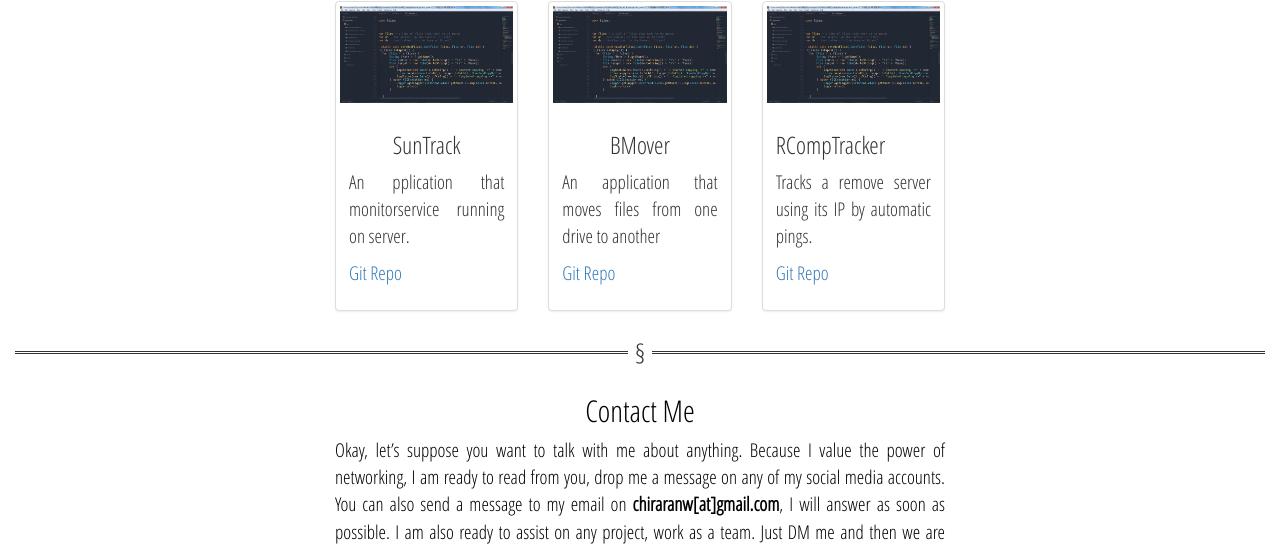
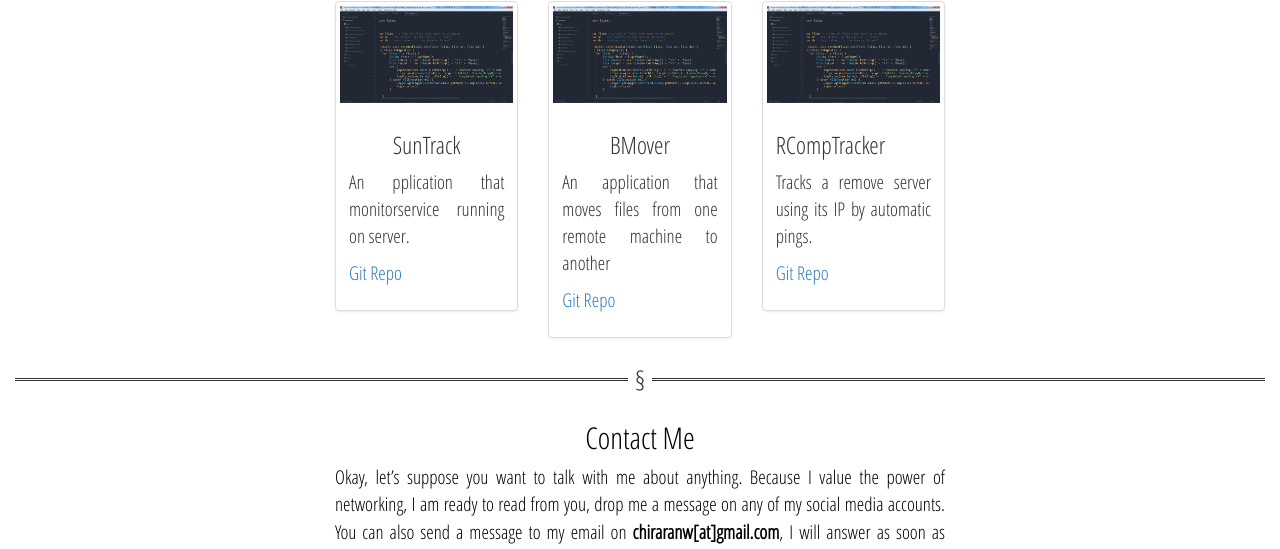
Before and after one commit to chiraranw/chiraranw.github.io, a plain HTML site: page index.html in a window 1280 px wide. Shown: the part 1624-2173 px from the top of the page. Drawn offline with Linux system fonts and the light colour scheme.

Commit message:
updating wording

```diff
--- a/index.html
+++ b/index.html
@@ -80,7 +80,7 @@
             I am a full-stack Java Developer with over 3 years’ experience in freelancing. I graduated from Chinhoyi University of Technology with an Honors Degree in Information Technology.
             <br><br>
             I have worked for PG Industries as an IT intern, ZIMTILE as an Information Systems Administrator and current I am at <a href="https://telecel.co.zw/">Telecel Zimbabwe</a>, working as Applications System Analyst.
-            <br><br>I am a passionate Software Engineer with strong emphasis on learning to writing elegant code and high performance applications. The following are technologies I know:
+            <br><br>I am a passionate Java Developer with strong emphasis on learning to write elegant code and high performance applications. The following are technologies I know:
              <br><br>
             <ul>
               <li>Oracle SE 8 Certified Associate</li>
@@ -125,7 +125,7 @@
                   <img src="imgs/bmover.JPG" alt="System Image">
                   <div class="caption">
                     <h3 class="text-center">BMover</h3>
-                    <p>An application that moves files from one drive to another</p>
+                    <p>An application that moves files from one remote machine to another</p>
                     <p><a href="https://github.com/chiraranw/BMover">Git Repo</a></p>
                   </div>
                 </div>
```
